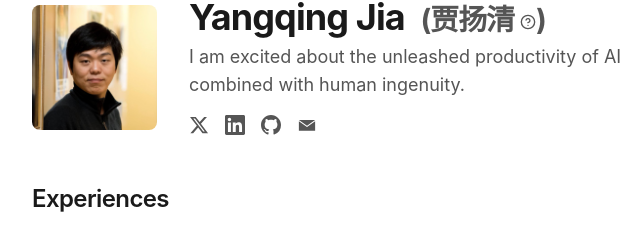
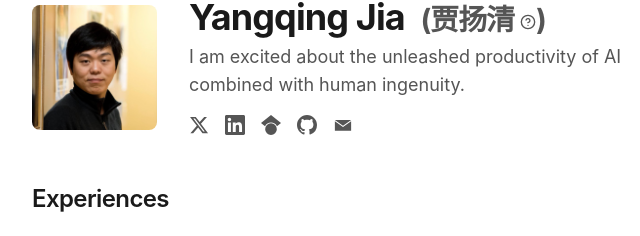
Before and after one commit to Yangqing/yangqing.github.io, a website: page index.html in a window 1280 px wide. Shown: the part 75-311 px from the top of the page, 282-922 px from the left. Drawn offline with Linux system fonts and the light colour scheme.

Commit message:
Add Google Scholar icon and link to social row

```diff
--- a/index.html
+++ b/index.html
@@ -68,6 +68,14 @@
                         <svg class="w-5 h-5 fill-current" viewBox="0 0 24 24" aria-hidden="true">
                             <path
                                 d="M20.447 20.452h-3.554v-5.569c0-1.328-.027-3.037-1.852-3.037-1.853 0-2.136 1.445-2.136 2.939v5.667H9.351V9h3.414v1.561h.046c.477-.9 1.637-1.85 3.37-1.85 3.601 0 4.267 2.37 4.267 5.455v6.286zM5.337 7.433c-1.144 0-2.063-.926-2.063-2.065 0-1.138.92-2.063 2.063-2.063 1.14 0 2.064.925 2.064 2.063 0 1.139-.925 2.065-2.064 2.065zm1.782 13.019H3.555V9h3.564v11.452zM22.225 0H1.771C.792 0 0 .774 0 1.729v20.542C0 23.227.792 24 1.771 24h20.454C23.2 24 24 23.227 24 22.271V1.729C24 .774 23.2 0 22.222 0z">
+                            </path>
+                        </svg>
+                    </a>
+                    <a href="https://scholar.google.com/citations?user=mu5Y2rYAAAAJ&hl=en" target="_blank"
+                        aria-label="Google Scholar"
+                        class="text-gray-600 hover:text-gray-900 transition-colors">
+                        <svg class="w-5 h-5 fill-current" viewBox="0 0 24 24" aria-hidden="true">
+                            <path d="M12 24a7 7 0 1 1 0-14 7 7 0 0 1 0 14zm0-24L0 9.5l4.838 3.94A8 8 0 0 1 12 9a8 8 0 0 1 7.162 4.44L24 9.5z">
                             </path>
                         </svg>
                     </a>
```
